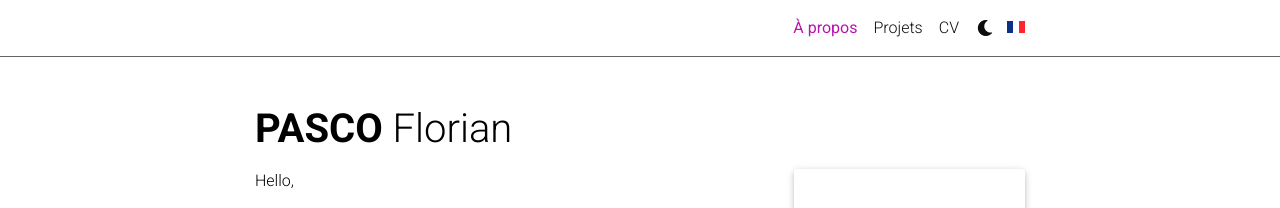
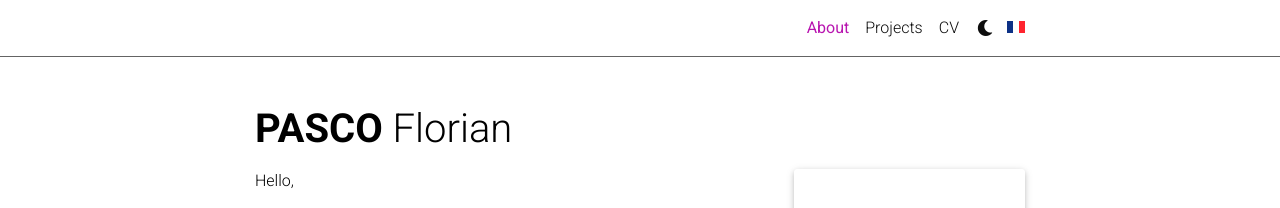
Before and after one commit to mpek29/en, a Jekyll site: the page built from _pages/about.md, in a window 1280 px wide. Shown: the top 208 px of the page. Built offline with Jekyll 4.4.1, drawn with Linux system fonts in a browser that asks for light colours; full-size pictures stand in for the smaller copies a plugin makes; comment, search, counter and statistics services are not loaded; a style sheet for code colours, icons or effects is not loaded.

Commit message:
some change at header

```diff
--- a/_pages/about.md
+++ b/_pages/about.md
@@ -1,6 +1,6 @@
 ---
 layout: about
-title: À propos
+title: About
 permalink: /
 
 profile:
--- a/_pages/projects.md
+++ b/_pages/projects.md
@@ -1,6 +1,6 @@
 ---
 layout: page
-title: Projets
+title: Projects
 permalink: /projects/
 description: Here's a list of projects I've completed or participated in.
 nav: true
```
